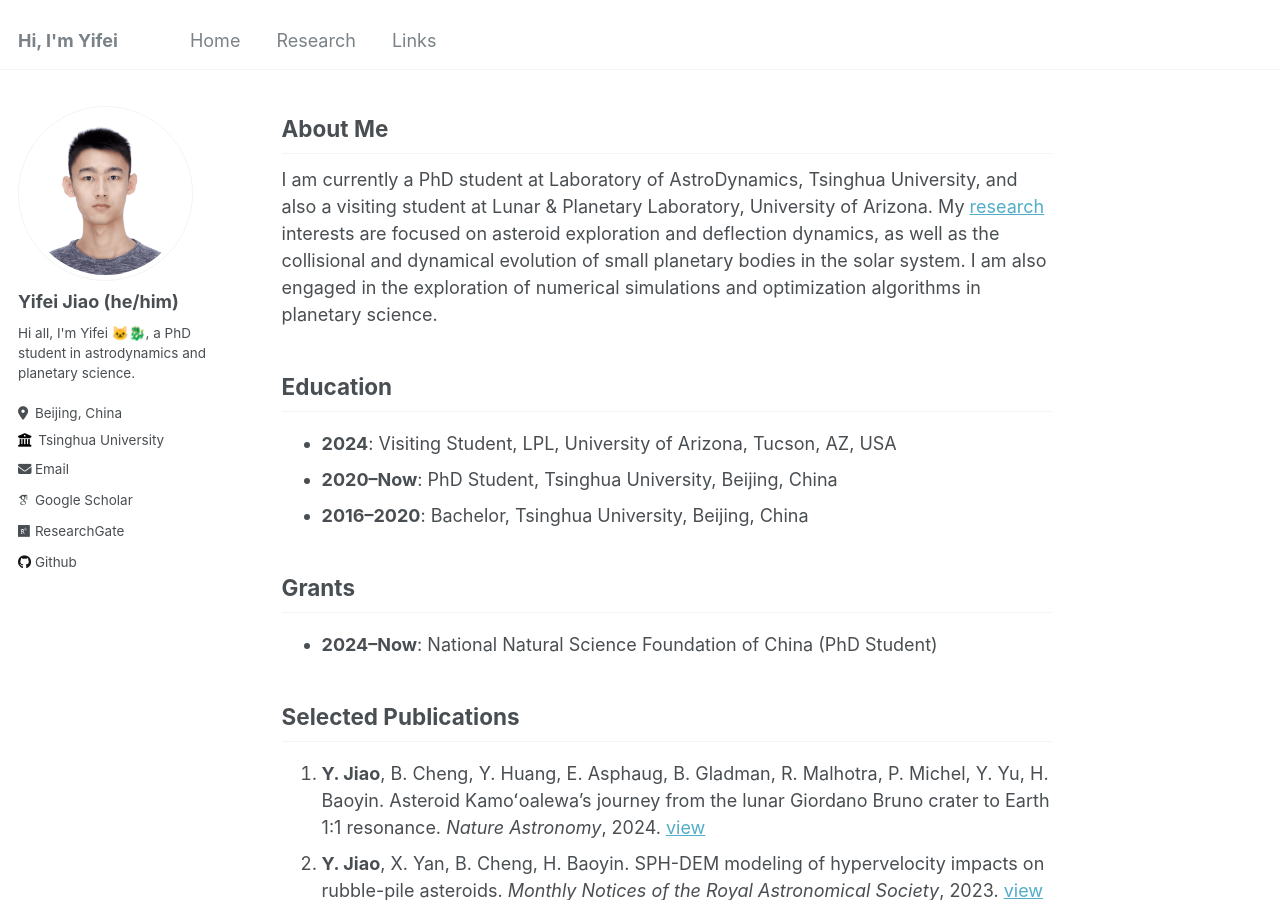
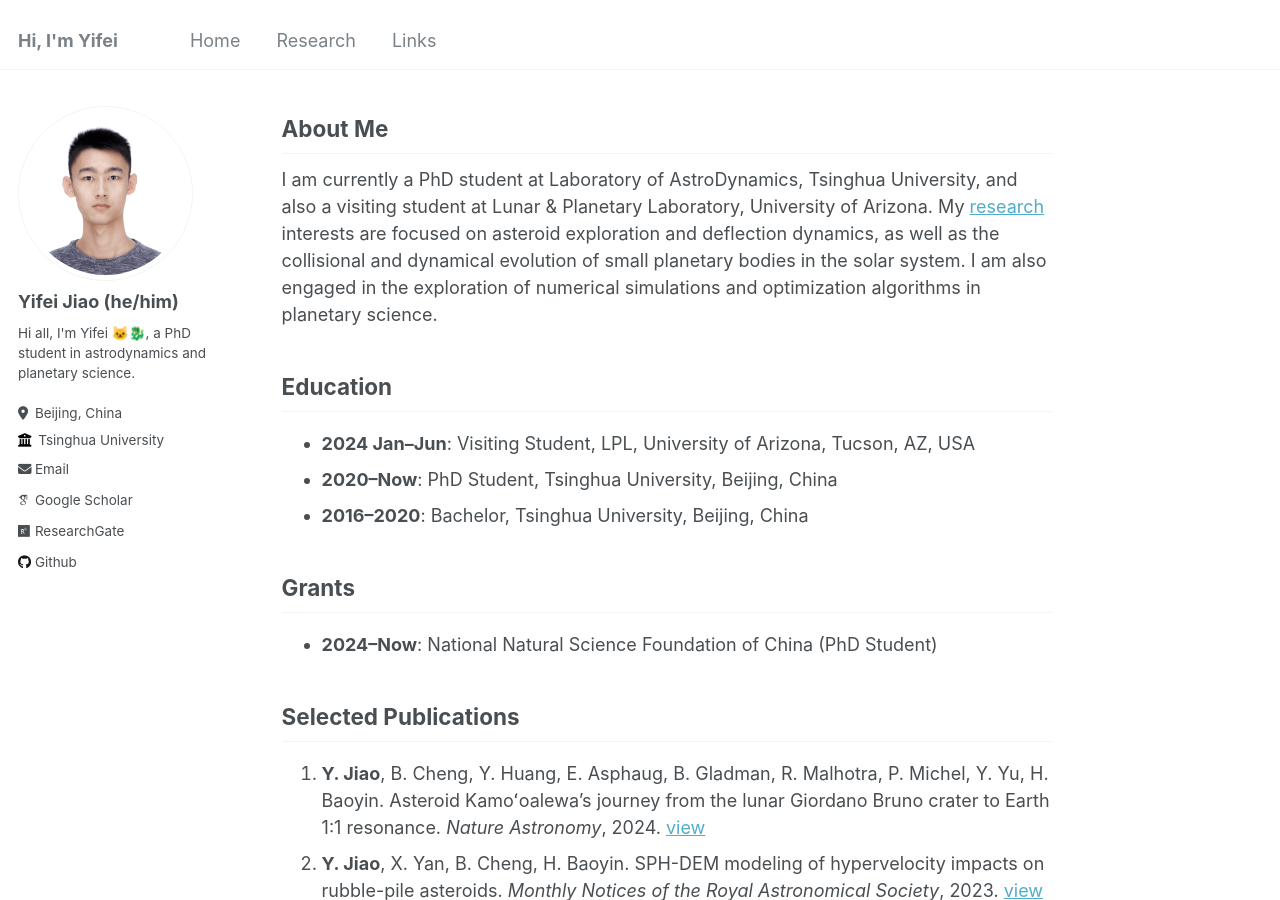
Before and after one commit to jiaoyf-thu/jiaoyf-thu.github.io, a Jekyll site: the page built from _pages/about.md, in a window 1280 px wide and 900 px high. Built offline with Jekyll 4.4.1, drawn with Linux system fonts in a browser that asks for light colours; some web fonts are replaced.

Commit message:
Update about.md

```diff
--- a/_pages/about.md
+++ b/_pages/about.md
@@ -13,7 +13,7 @@ I am currently a PhD student at Laboratory of AstroDynamics, Tsinghua University
 
 ## Education
 
-+ **2024**: Visiting Student, LPL, University of Arizona, Tucson, AZ, USA
++ **2024 Jan--Jun**: Visiting Student, LPL, University of Arizona, Tucson, AZ, USA
 + **2020--Now**: PhD Student, Tsinghua University, Beijing, China
 + **2016--2020**: Bachelor, Tsinghua University, Beijing, China
 
```
